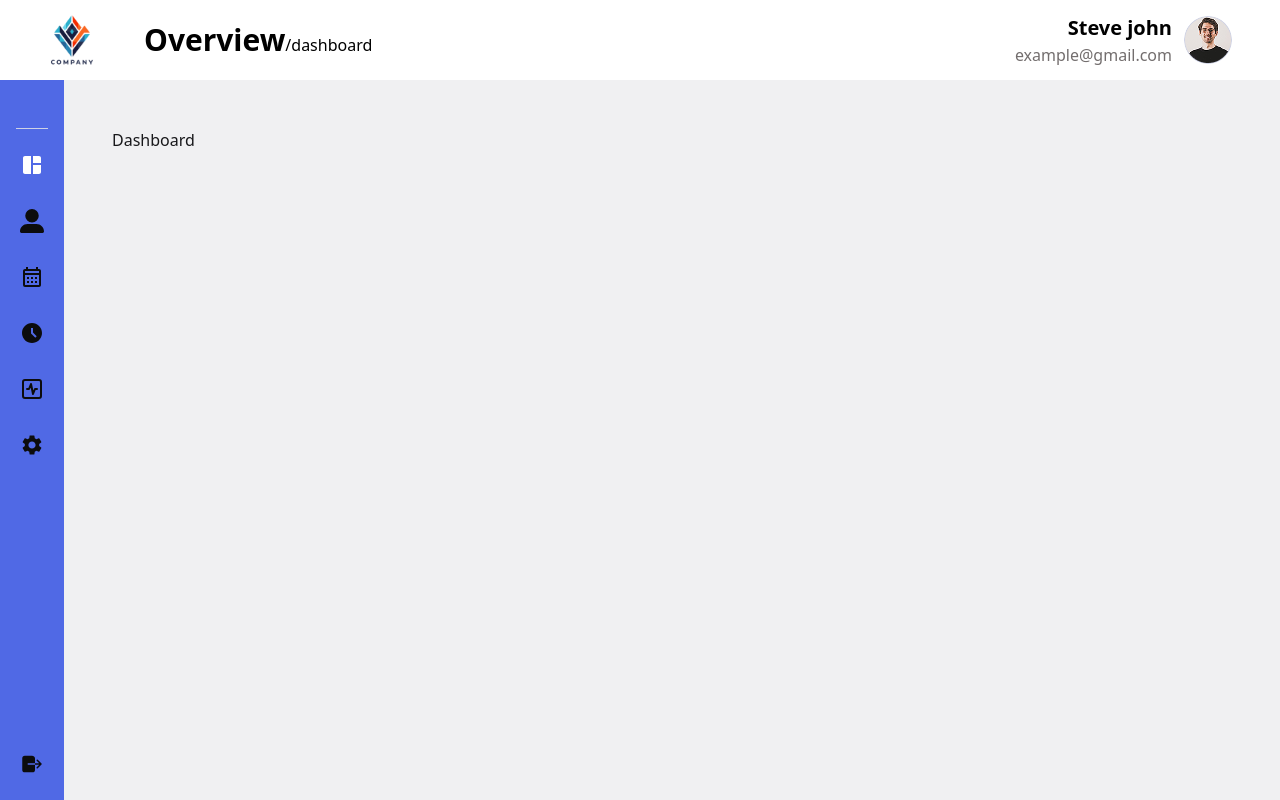
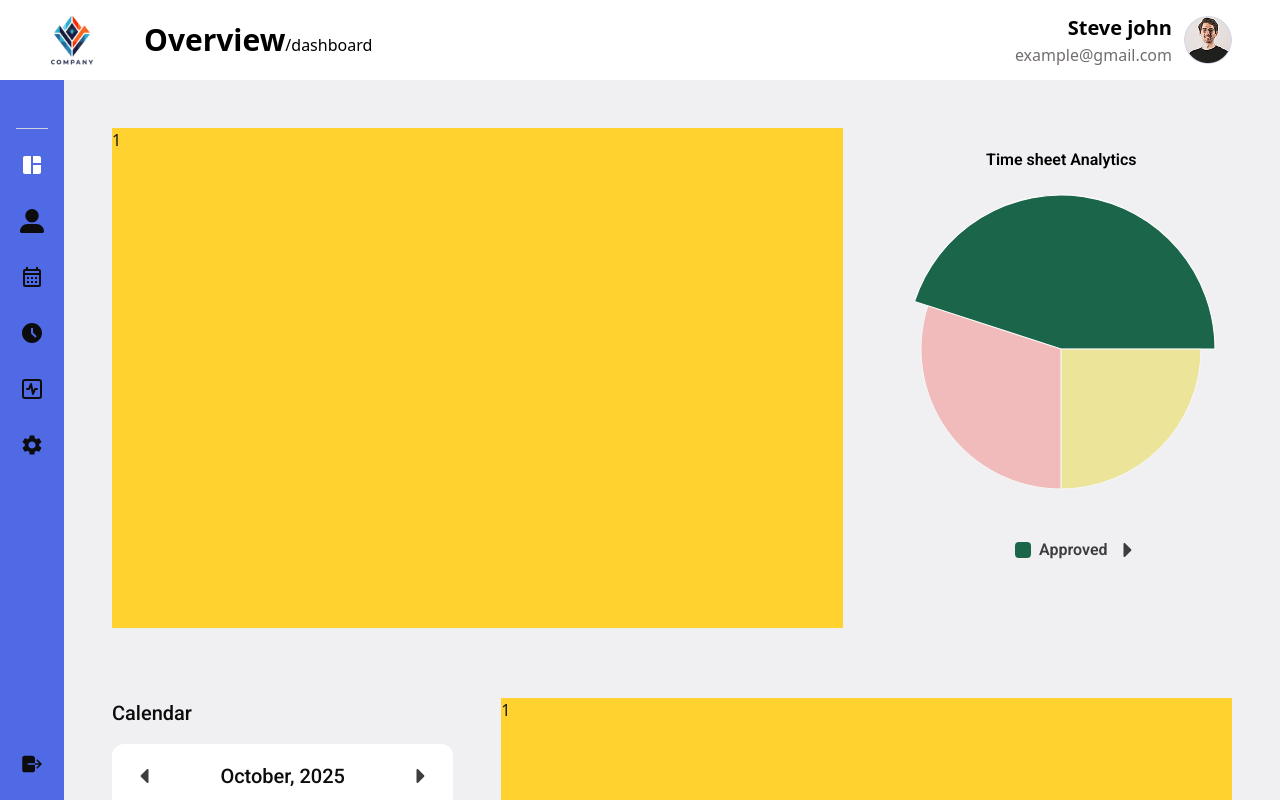
Before and after one commit to newajfireAI/TimeSheetManagament, a Next.js app: page /dashboard in a window 1280 px wide. Built offline with nearby package versions, Linux system fonts and the light colour scheme.

Commit message:
dashboard running

```diff
--- a/package.json
+++ b/package.json
@@ -11,7 +11,8 @@
     "next": "15.5.6",
     "react": "19.1.0",
     "react-dom": "19.1.0",
-    "react-icons": "^5.5.0"
+    "react-icons": "^5.5.0",
+    "recharts": "^3.3.0"
   },
   "devDependencies": {
     "@tailwindcss/postcss": "^4",
--- a/src/app/dashboard/Dashboard.jsx
+++ b/src/app/dashboard/Dashboard.jsx
@@ -1,7 +1,22 @@
+import CalendarComponent from '@/components/CalendarComponent'
+import PieChartComponent from '@/components/PieChartComponent'
 import React from 'react'
 
 export default function Dashboard() {
   return (
-    <div>Dashboard</div>
+    <div >
+
+
+      <div className='grid grid-cols-3 grid-rows-2 gap-12'>
+        <div className='h-[500px] col-span-2 bg-amber-300'>
+          1
+        </div>
+      <PieChartComponent/>
+        <CalendarComponent/>
+         <div className='h-[500px] col-span-2 bg-amber-300'>
+          1
+        </div>
+      </div>
+    </div>
   )
 }
--- a/src/app/dashboard/page.js
+++ b/src/app/dashboard/page.js
@@ -1,8 +1,9 @@
 import React from 'react'
+import Dashboard from './Dashboard'
 
-export default function Dashboard() {
+export default function page() {
 
   return (
-    <div>Dashboard</div>
+    <Dashboard/>
   )
 }
--- /dev/null
+++ b/src/components/CalendarComponent.jsx
@@ -0,0 +1,92 @@
+"use client";
+import React, { useState } from "react";
+import { FaCaretLeft, FaCaretRight, FaChevronLeft, FaChevronRight } from "react-icons/fa";
+
+export default function CalendarComponent() {
+  const today = new Date();
+  const [currentDate, setCurrentDate] = useState(today);
+
+  const monthNames = [
+    "January", "February", "March", "April", "May", "June",
+    "July", "August", "September", "October", "November", "December"
+  ];
+
+  const currentMonth = currentDate.getMonth();
+  const currentYear = currentDate.getFullYear();
+
+  const firstDayOfMonth = new Date(currentYear, currentMonth, 1).getDay();
+  const daysInMonth = new Date(currentYear, currentMonth + 1, 0).getDate();
+
+  const days = [];
+  for (let i = 0; i < firstDayOfMonth; i++) days.push(null);
+  for (let i = 1; i <= daysInMonth; i++) days.push(i);
+
+  const handlePrevMonth = () => {
+    setCurrentDate(new Date(currentYear, currentMonth - 1, 1));
+  };
+
+  const handleNextMonth = () => {
+    setCurrentDate(new Date(currentYear, currentMonth + 1, 1));
+  };
+
+  const isToday = (day) => {
+    return (
+      day === today.getDate() &&
+      currentMonth === today.getMonth() &&
+      currentYear === today.getFullYear()
+    );
+  };
+
+  return (
+    <div className="p- ">
+      <h2 className="font-medium text-[#0C0C0D] font-roboto text-[20px] mb-4">Calendar</h2>
+
+      <div className=" rounded-xl p-4 bg-white" >
+        {/* Header (Month / Year) */}
+        <div className="flex justify-between items-center mb-3">
+          <button
+            onClick={handlePrevMonth}
+            className="p-1 rounded-full hover:bg-gray-200 transition"
+          >
+            <FaCaretLeft size={24} className="text-[#3D3D40]" />
+          </button>
+          <div className="text-center font-medium text-[#0C0C0D] font-roboto text-[20px]">
+            {monthNames[currentMonth]}, {currentYear}
+          </div>
+          <button
+            onClick={handleNextMonth}
+            className="p-1 rounded-full hover:bg-gray-200 transition"
+          >
+            <FaCaretRight size={24} className="text-[#3D3D40]" />
+
+          </button>
+        </div>
+
+        {/* Weekdays */}
+        <div className="grid grid-cols-7 gap-4 w-[324px py-1.5 px-4 text-center   rounded-full  text-[#3D3D40] bg-[#E6E8F2] text-sm font-medium">
+          {["S", "M", "T", "W", "T", "F", "S"].map((d, i) => (
+            <span key={i}>{d}</span>
+          ))}
+        </div>
+
+        {/* Dates */}
+        <div className="grid grid-cols-7 gap-4  p-4 mt-3 font-roboto w-[324px rounded-[15px] bg-[#D9DFFF]">
+          {days.map((day, index) => (
+            <div
+              key={index}
+              className={`text-center py-3.5  transition cursor-pointer w- ${
+                day === null
+                  ? "opacity-0"
+                  : isToday(day)
+                  ? "bg-[#5069E5] text-white font-semibol rounded-full "
+                  : "text-gray-700 hover:bg-gray-200"
+              }`}
+            >
+              {day}
+            </div>
+          ))}
+        </div>
+      </div>
+    </div>
+  );
+}
--- /dev/null
+++ b/src/components/PieChartComponent.jsx
@@ -0,0 +1,102 @@
+"use client";
+import { useState } from "react";
+import { PieChart, Pie, Cell, ResponsiveContainer, Tooltip } from "recharts";
+import { FaArrowLeft, FaArrowRight, FaCaretLeft, FaCaretRight } from "react-icons/fa";
+
+const COLORS = ["#1B654A", "#F46B6A", "#E5D416"];
+const STATUS = ["Approved", "Pending", "Rejected"];
+
+export default function PieChartComponent() {
+  const [activeIndex, setActiveIndex] = useState(0);
+
+  const handleNext = () => {
+    setActiveIndex((prev) => (prev + 1) % STATUS.length);
+  };
+
+  const handlePrev = () => {
+    setActiveIndex((prev) => (prev - 1 + STATUS.length) % STATUS.length);
+  };
+
+  const data = [
+    { name: "Approved", value: activeIndex === 0 ? 45 : 45 },
+    { name: "Pending", value: activeIndex === 1 ? 30 : 30 },
+    { name: "Rejected", value: activeIndex === 2 ? 25 : 25 },
+  ];
+
+  const currentStatus = STATUS[activeIndex];
+
+  return (
+    <div className=" w-[474px p-5 rounded-2xl  flex flex-col items-center relative">
+      <h2 className="font-semibold font-roboto text-black mb-3">Time sheet Analytics</h2>
+
+
+      <ResponsiveContainer width={330} height={330} >
+        <PieChart>
+          <Pie
+            data={data}
+            cx="50%"
+            cy="50%"
+            outerRadius={140}
+            fill="#8884d8"
+            dataKey="value"
+            labelLine={false}
+          >
+            {data.map((entry, index) => (
+              <Cell
+                key={`cell-${index}`}
+                fill={COLORS[index]}
+                style={{
+                  transformOrigin: "center",
+                  transform:
+                    activeIndex === index ? "scale(1.1)" : "scale(1.0)",
+                  transition: "transform 0.4s ease, opacity 0.4s ease",
+                  opacity: activeIndex === index ? 1 : 0.4,
+                }}
+              />
+            ))}
+          </Pie>
+          <Tooltip />
+        </PieChart>
+      </ResponsiveContainer>
+
+
+      <div className="mt-6 flex items-center gap-2">
+
+        <button
+          onClick={handlePrev}
+          className={` text-[#3D3D40]  ${
+            activeIndex === 0 ? "invisible" : "visible"
+          }`}
+        >
+         <FaCaretLeft size={24} />
+        </button>
+
+
+        <div
+          key={currentStatus}
+          className="flex flex-row gap-2 items-center text-center transition-all duration-500 ease-in-out"
+        >
+          <div
+            className={`w-4 h-4 rounded ${
+              currentStatus === "Approved"
+                ? "bg-[#1B654A]"
+                : currentStatus === "Pending"
+                ? "bg-[#F46B6A]"
+                : "bg-[#E5D416]"
+            }`}
+          ></div>
+          <p className="font-roboto font-semibold text-[#3D3D40]">{currentStatus}</p>
+        </div>
+
+
+        <button
+          onClick={handleNext}
+          className=" text-[#3D3D40]"
+        >
+          <FaCaretRight size={24} />
+
+        </button>
+      </div>
+    </div>
+  );
+}
```
Also changed, not shown: 1 other file (tests, documents, lock files or other folders).
